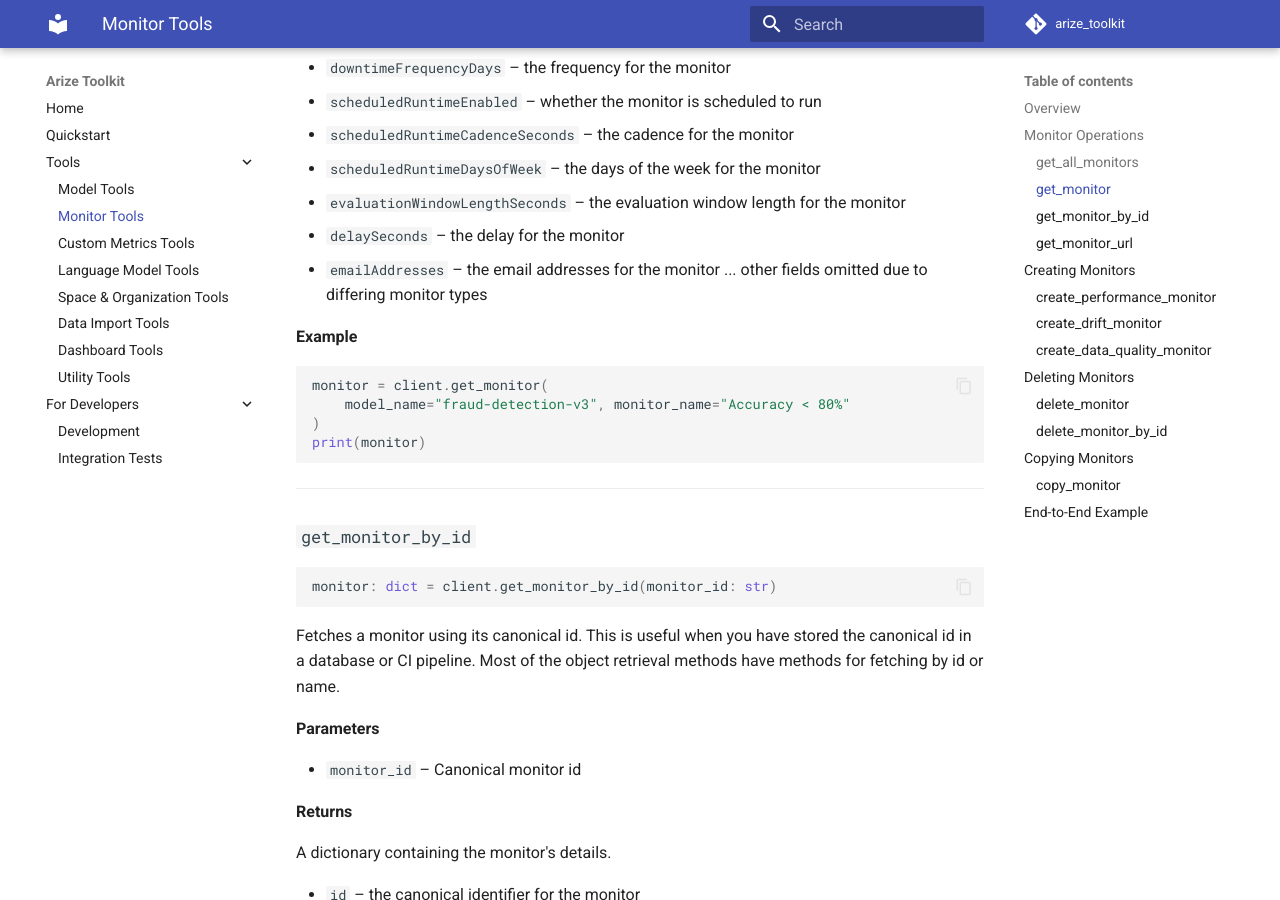
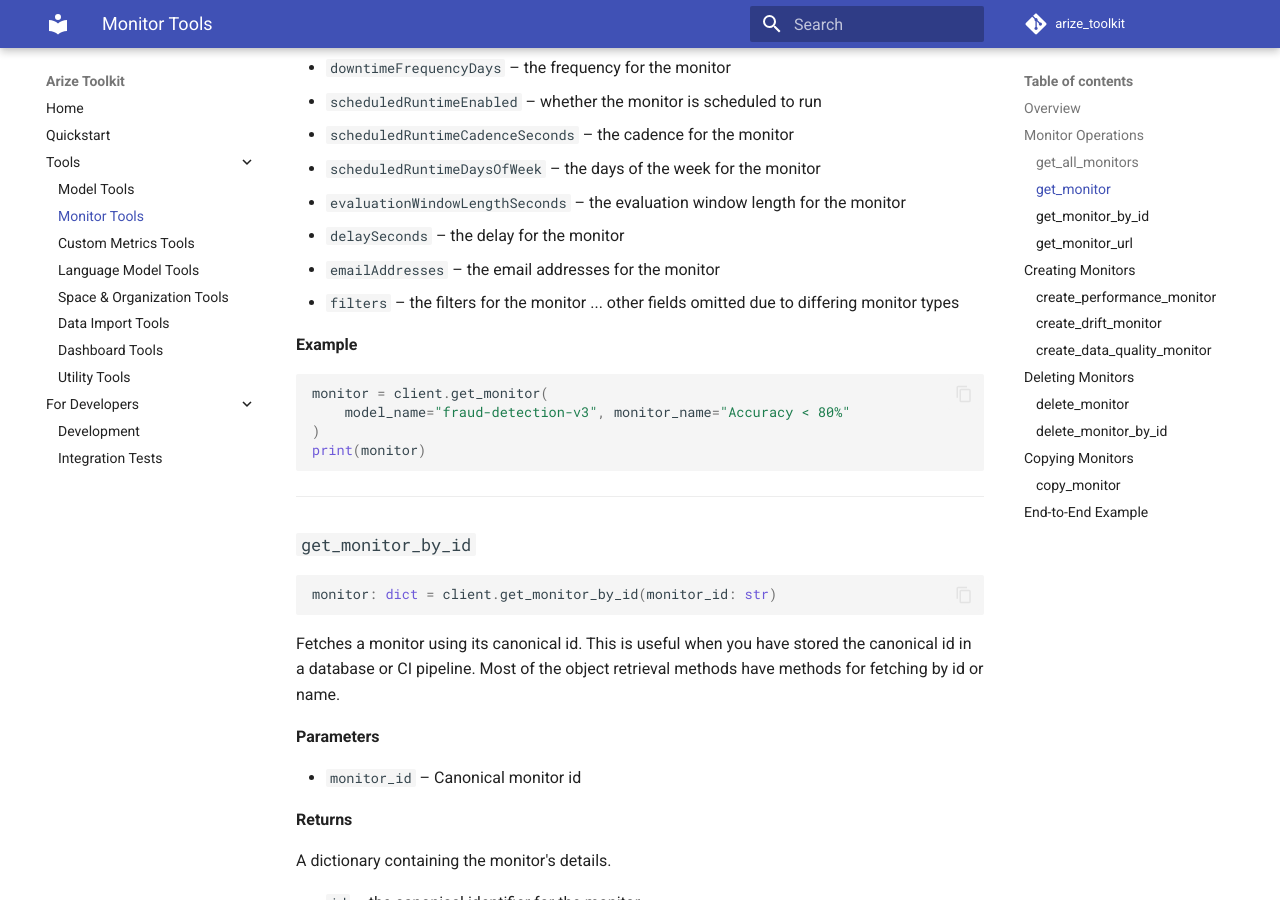
Before and after one commit to duncankmckinnon/arize_toolkit, an MkDocs documentation site: the page built from docs_site/docs/monitor_tools.md, in a window 1280 px wide and 900 px high, scrolled down 3170 px. Built offline with MkDocs 1.6.1 and Material for MkDocs 9.7.7, drawn with Linux system fonts in a browser that asks for light colours; comment, search, counter and statistics services are not loaded; some of the changed text lies outside the part shown.

Commit message:
adding new filter fields in monitor docs

```diff
--- a/docs_site/docs/monitor_tools.md
+++ b/docs_site/docs/monitor_tools.md
@@ -118,6 +118,7 @@ A dictionary containing the monitor's details.
 - `evaluationWindowLengthSeconds` – the evaluation window length for the monitor
 - `delaySeconds` – the delay for the monitor
 - `emailAddresses` – the email addresses for the monitor
+- `filters` – the filters for the monitor
   ... other fields omitted due to differing monitor types
 
 **Example**
@@ -172,6 +173,7 @@ A dictionary containing the monitor's details.
 - `evaluationWindowLengthSeconds` – the evaluation window length for the monitor
 - `delaySeconds` – the delay for the monitor
 - `emailAddresses` – the email addresses for the monitor
+- `filters` – the filters for the monitor
   ... other fields omitted due to differing monitor types
 
 **Example**
@@ -289,6 +292,7 @@ Creates a new performance monitor. Returns a URL path to the newly created monit
 - `operator2` – Comparison operator for the secondary threshold.
 - `std_dev_multiplier2` – Standard-deviation multiplier for the secondary adaptive threshold.
 - `email_addresses` – List of email addresses that should receive alert notifications. Currently only supports direct email alerting, not other integrations.
+- `filters` – List of filters to apply to the monitor.
 
 **Returns**
 
@@ -370,6 +375,7 @@ Creates a new drift monitor. Returns a URL path to the newly created monitor.
 - `delay_seconds` – How long to wait before evaluating newly-arrived data (to accommodate ingestion lag).\
   Default is `0`.
 - `email_addresses` – List of email addresses that should receive alert notifications. Currently only supports direct email alerting, not other integrations.
+- `filters` – List of filters to apply to the monitor.
 
 **Returns**
 
@@ -449,6 +456,7 @@ Creates a data-quality monitor. Returns a URL path to the newly created monitor.
 - `evaluation_window_length_seconds` – Size of the rolling aggregation window.
 - `delay_seconds` – How long to wait before evaluating newly-arrived data (to accommodate ingestion lag).
 - `email_addresses` – List of email addresses that should receive alert notifications. Currently only supports direct email alerting, not other integrations.
+- `filters` – List of filters to apply to the monitor.
 
 **Returns**
 
```
Also changed, not shown: other parts of docs_site/docs/monitor_tools.md (+3 -0 lines).
